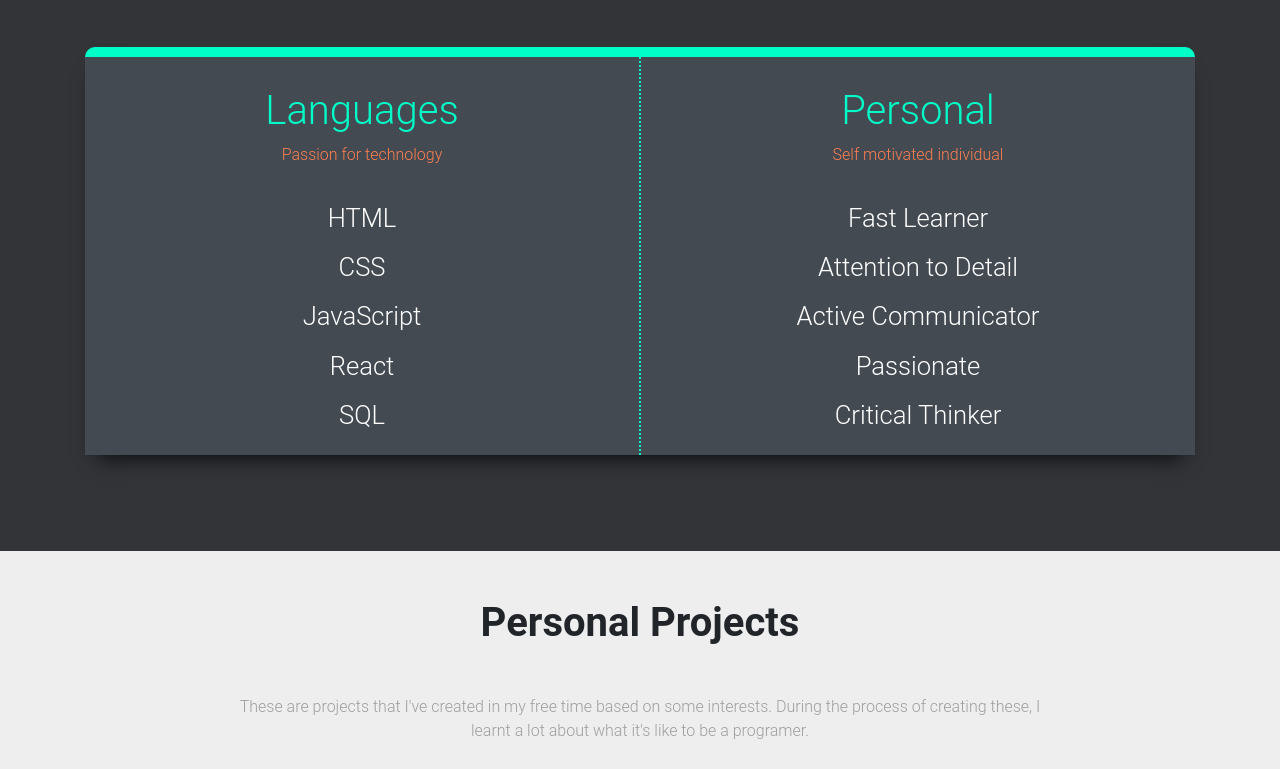
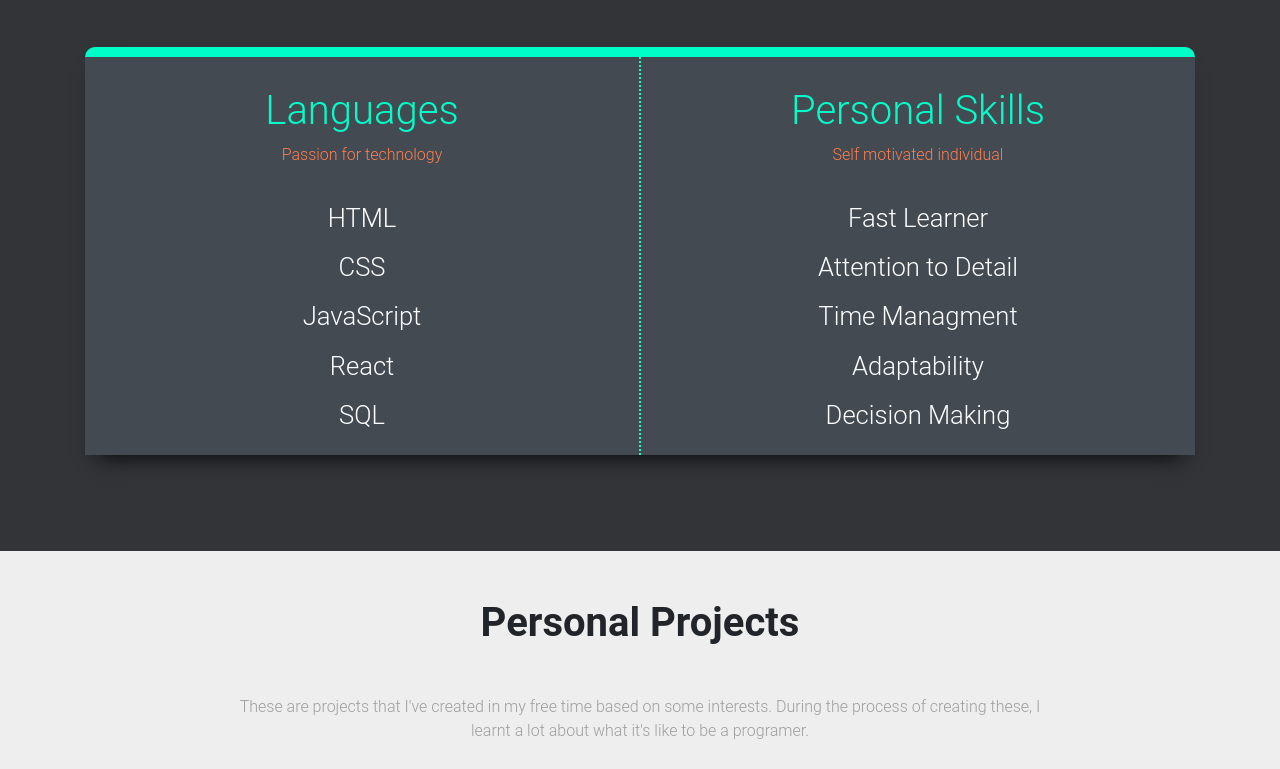
Before and after one commit to ConnorNally/Portfoli_2020, a website: page index.html in a window 1280 px wide. Shown: the part 1320-2089 px from the top of the page. Drawn offline with nearby package versions, Linux system fonts and the light colour scheme.

Commit message:
Update index.html

```diff
--- a/index.html
+++ b/index.html
@@ -89,14 +89,14 @@
         </div>
 
         <div id="personal" class="column">
-          <h3 class="h3-responsive">Personal</h3>
+          <h3 class="h3-responsive">Personal Skills</h3>
           <p>Self motivated individual</p>
           <ul>
             <li>Fast Learner</li>
             <li>Attention to Detail</li>
-            <li>Active Communicator</li>
-            <li>Passionate</li>
-            <li>Critical Thinker</li>
+            <li>Time Managment</li>
+            <li>Adaptability</li>
+            <li>Decision Making</li>
           </ul>
         </div>
       </div>
```
